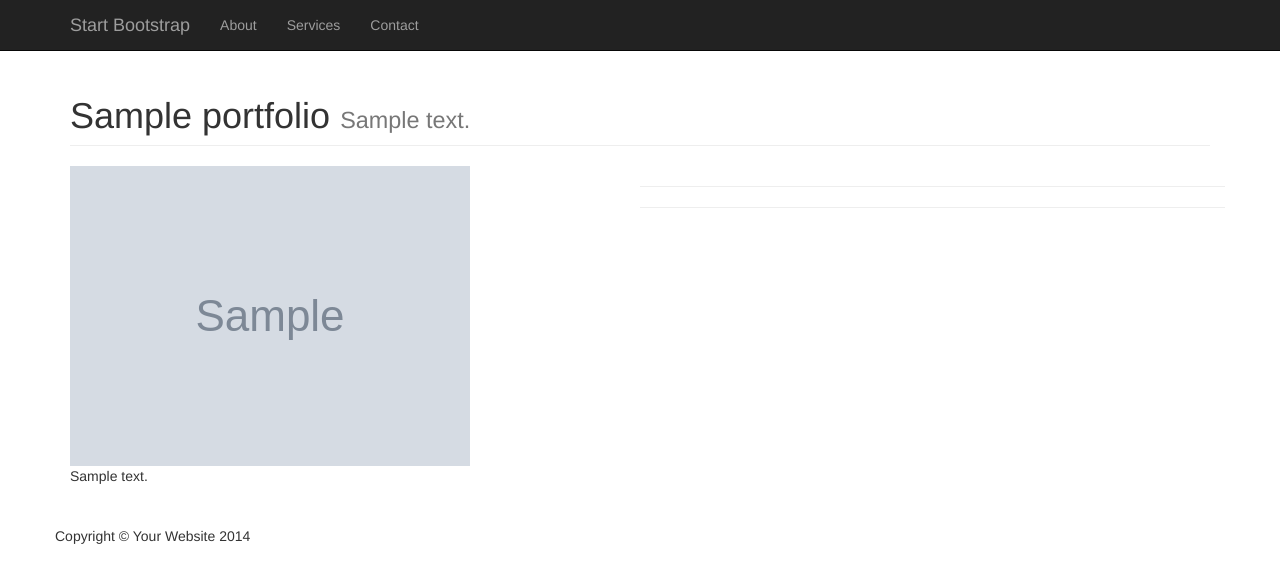
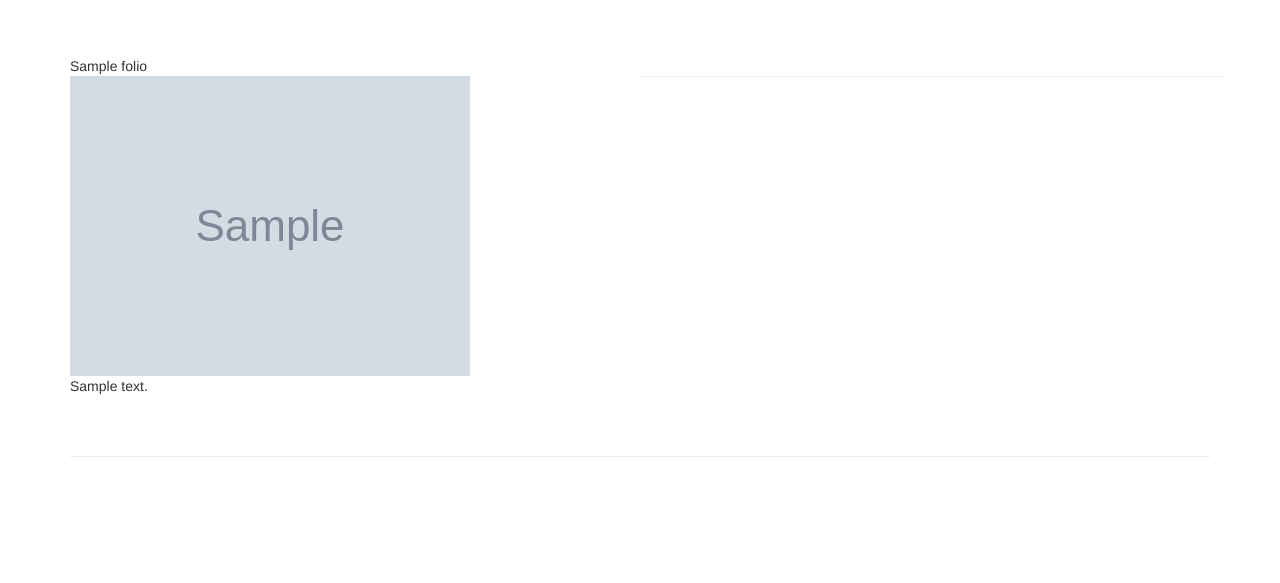
Before and after one commit to poffpoff/TNA, a Django app: template festival/templates/festival/portfolio.html in a window 1280 px wide. Shown: the top 583 px of the page. Run offline with Django 3.2, Linux system fonts and the light colour scheme; the template is opened without the code that fills it: most values are stand-ins (such as "Sample title", 1, 10 or a date in 2020); grey boxes marked "Sample" are stand-in pictures; some libraries are stand-ins or nearby versions; some web fonts are replaced.

Commit message:
update portfolio

```diff
--- a/festival/templates/festival/portfolio.html
+++ b/festival/templates/festival/portfolio.html
@@ -35,75 +35,27 @@
 
 <body>
 
-    <!-- Navigation -->
-    <nav class="navbar navbar-inverse navbar-fixed-top" role="navigation">
-        <div class="container">
-            <!-- Brand and toggle get grouped for better mobile display -->
-            <div class="navbar-header">
-                <button type="button" class="navbar-toggle" data-toggle="collapse" data-target="#bs-example-navbar-collapse-1">
-                    <span class="sr-only">Toggle navigation</span>
-                    <span class="icon-bar"></span>
-                    <span class="icon-bar"></span>
-                    <span class="icon-bar"></span>
-                </button>
-                <a class="navbar-brand" href="#">Start Bootstrap</a>
-            </div>
-            <!-- Collect the nav links, forms, and other content for toggling -->
-            <div class="collapse navbar-collapse" id="bs-example-navbar-collapse-1">
-                <ul class="nav navbar-nav">
-                    <li>
-                        <a href="#">About</a>
-                    </li>
-                    <li>
-                        <a href="#">Services</a>
-                    </li>
-                    <li>
-                        <a href="#">Contact</a>
-                    </li>
-                </ul>
-            </div>
-            <!-- /.navbar-collapse -->
-        </div>
-        <!-- /.container -->
-    </nav>
 
     <!-- Page Content -->
     <div class="container">
 
-        <!-- Page Header -->
+        <!-- Projects Row -->
         <div class="row">
-            <div class="col-lg-12">
-                <h1 class="page-header">{{portfolio.pageHeading}}
-                    <small>{{portfolio.secondarytext}}</small>
-                </h1>
-            </div>
-        </div>
-        <!-- /.row -->
-
-        <!-- Projects Row -->
             {% for folio in folio.all %}
-        <div class="row">
                 <div class="col-md-6 portfolio-item">
-                <a href="#">
+                    {{folio.name}}
+                    <a href={{ folio.link }}>
                         <img class="img-responsive " src=/static/festival/media/{{ folio.image }}>
                     </a>
                     <p> {{folio.text}}
                 </div>
             {% endfor %}
             <hr>
+        </div>
 
 
         <hr>
 
-        <!-- Footer -->
-        <footer>
-            <div class="row">
-                <div class="col-lg-12">
-                    <p>Copyright &copy; Your Website 2014</p>
-                </div>
-            </div>
-            <!-- /.row -->
-        </footer>
 
     </div>
     <!-- /.container -->
```
Lines whose indentation alone changed are shown as unchanged.
